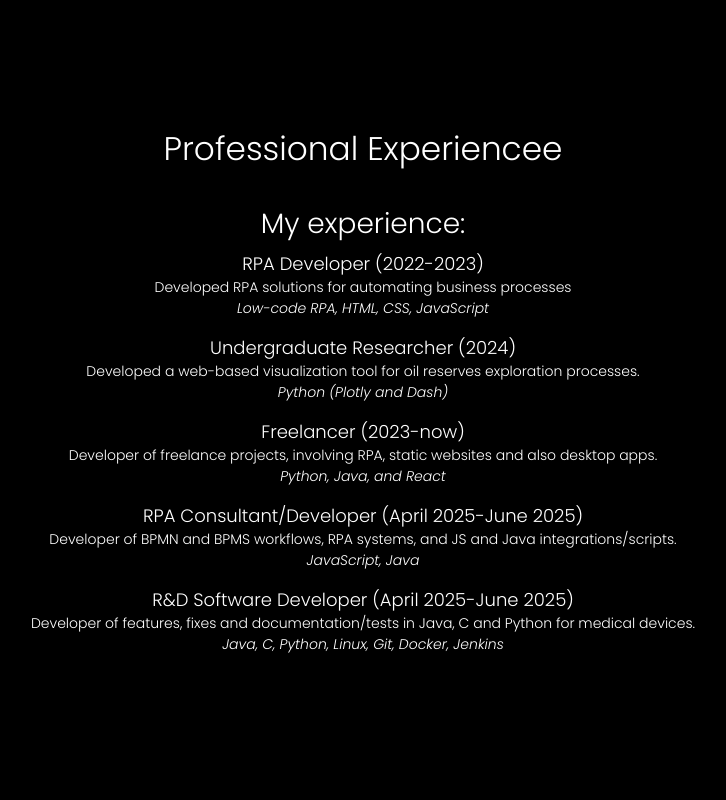
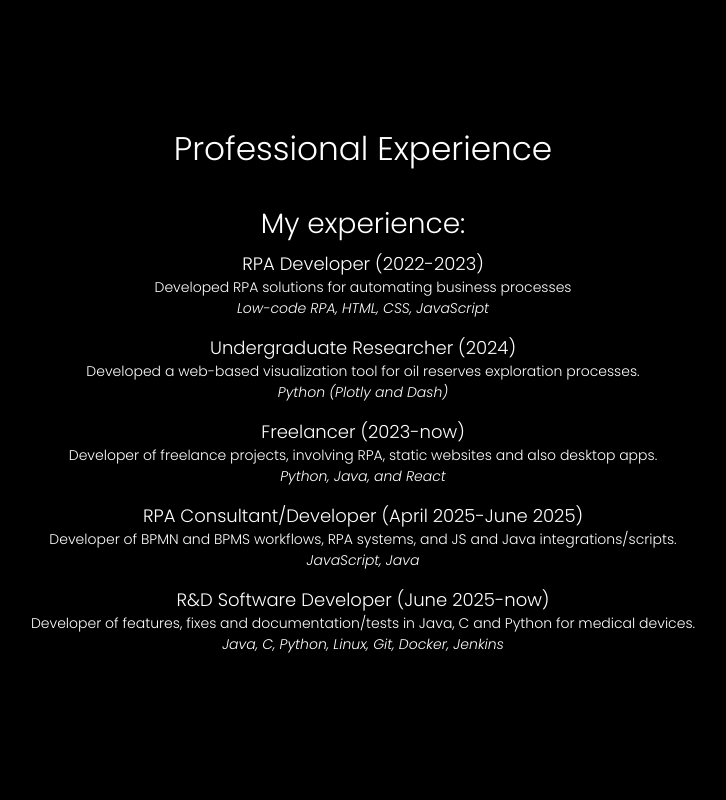
Before and after one commit to gabrielpereir4/gabriel-portfolio, a React (Create React App) app: page / in a window 1280 px wide. Shown: the part 880-1680 px from the top of the page, without its empty margins (277-1003 px from the left). Built offline with nearby package versions, Linux system fonts and the light colour scheme.

Commit message:
fix: review notes

```diff
--- a/src/sections/Education.jsx
+++ b/src/sections/Education.jsx
@@ -12,7 +12,7 @@ function Education(){
 
                 <ul className={styles.alignedText}>
                     <li>UNICAMP - Systems' Analysis and Development (2021-2024)</li>
-                    <li>USP - Master's in Computer Science (Approved 2025))</li>
+                    <li>USP - Master's in Computer Science (Approved 2025)</li>
                 </ul>
                 <div className={styles.download}>
                     <a  href={`${process.env.PUBLIC_URL}/assets/CV8_Gabriel_eng.pdf`} download>
--- a/src/sections/Experience.jsx
+++ b/src/sections/Experience.jsx
@@ -6,7 +6,7 @@ function Experience(){
         <section id="experience" className={styles.section}>
             <div className={styles.spacedContainer}>
                 <div className={styles.smallContainer}>
-                    <h3>Professional Experiencee</h3>
+                    <h3>Professional Experience</h3>
                     <h4>My experience:</h4>
                 </div>
 
@@ -35,7 +35,7 @@ function Experience(){
                             <li className={styles.techdescription}>JavaScript, Java</li>
                         </ul>
                     </li>
-                    <li>R&D Software Developer (April 2025-June 2025)
+                    <li>R&D Software Developer (June 2025-now)
                         <ul className={styles.descriptionList}>
                             <li>Developer of features, fixes and documentation/tests in Java, C and Python for medical devices.</li>
                             <li className={styles.techdescription}>Java, C, Python, Linux, Git, Docker, Jenkins</li>
--- a/src/styles/Section.module.css
+++ b/src/styles/Section.module.css
@@ -12,7 +12,7 @@
 }
 
 .techdescription {
-    font-style: italic
+    font-style: italic;
 }
 
 /* 🔹 Melhorando responsividade do perfil */
```
